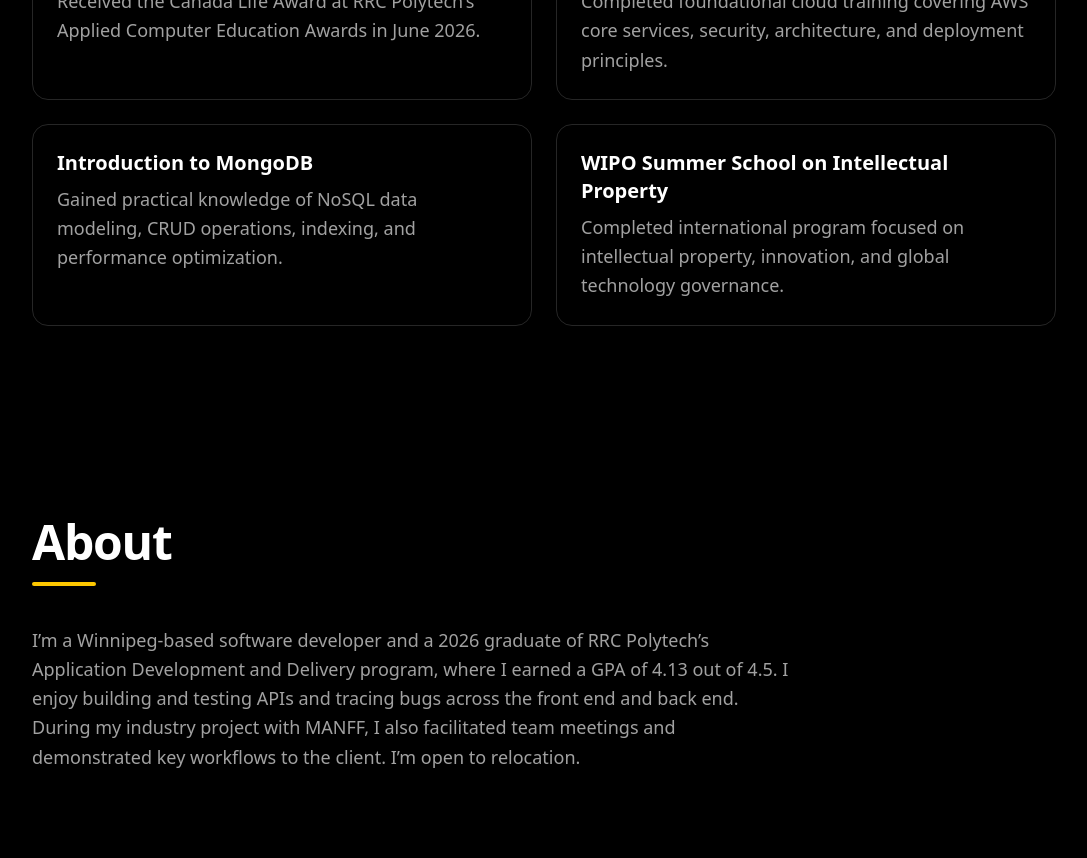
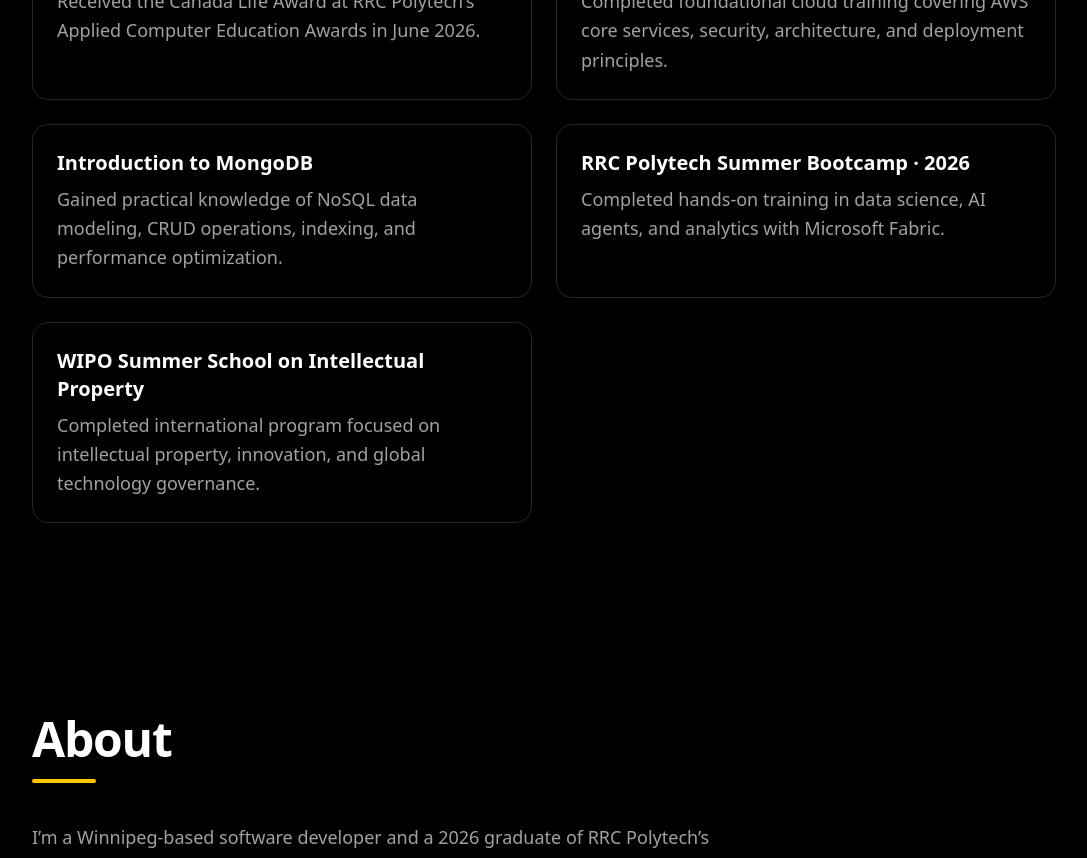
Before and after one commit to jecheta-rrc/nkechi-portfolio, a Next.js app: page / in a window 1280 px wide. Shown: the part 2460-3318 px from the top of the page, without its empty margins (96-1183 px from the left). Built offline with nearby package versions, Linux system fonts and the light colour scheme; a web font is replaced by a local one.

Commit message:
Add RRC Polytech summer bootcamp to portfolio

```diff
--- a/src/app/page.tsx
+++ b/src/app/page.tsx
@@ -49,6 +49,14 @@ export default function Home() {
                     Gained practical knowledge of NoSQL data modeling, CRUD operations,
                     indexing, and performance optimization.
                   </p>
+              </div>
+
+              <div className="p-6 rounded-2xl border border-neutral-800 hover:border-yellow-500 transition">
+                <h3 className="text-xl font-semibold mb-2">RRC Polytech Summer Bootcamp · 2026</h3>
+                <p className="text-neutral-400 text-lg leading-relaxed max-w-3xl">
+                  Completed hands-on training in data science, AI agents, and analytics
+                  with Microsoft Fabric.
+                </p>
               </div>
 
               <div className="p-6 rounded-2xl border border-neutral-800 hover:border-yellow-500 transition">
```
